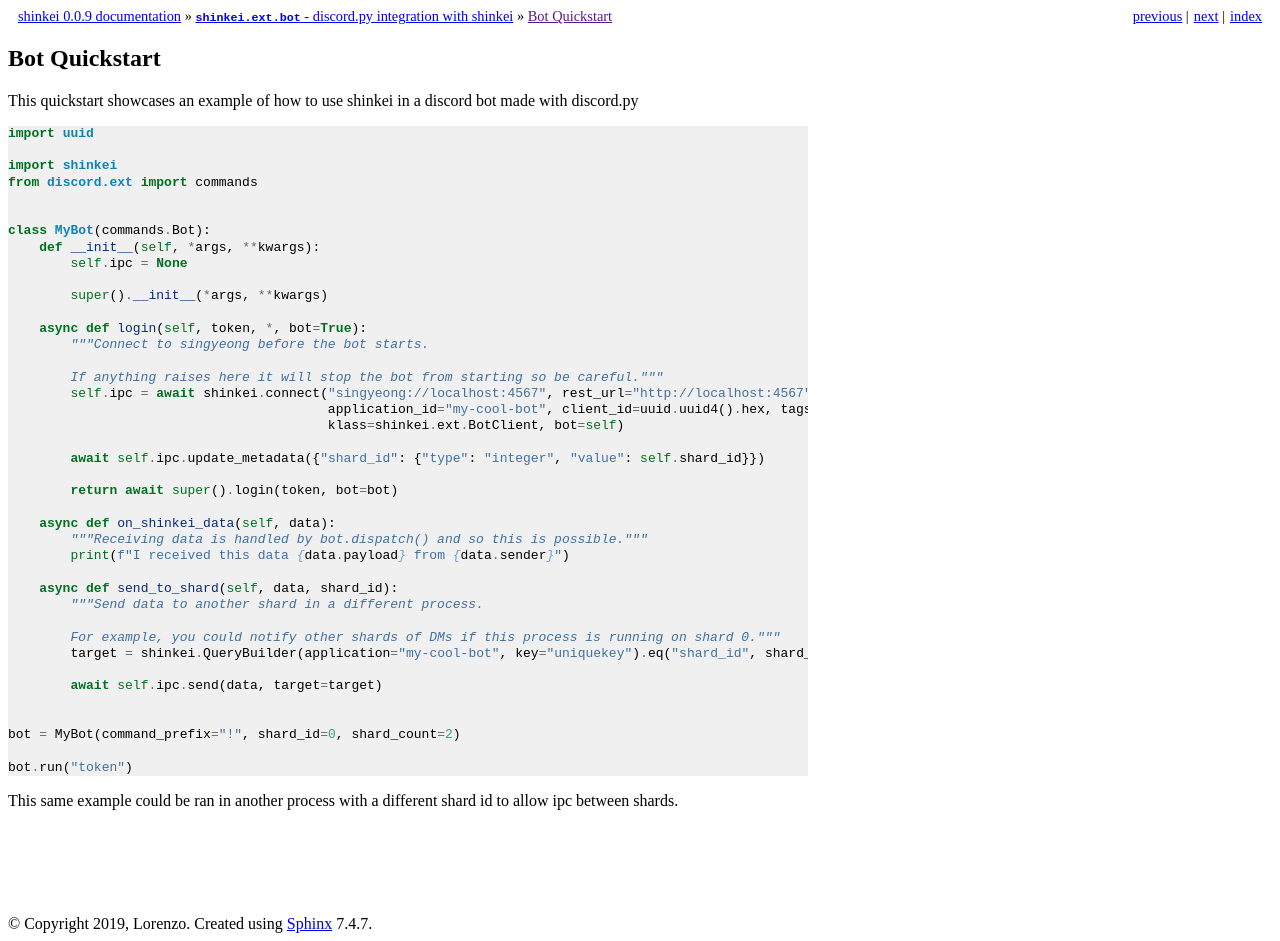
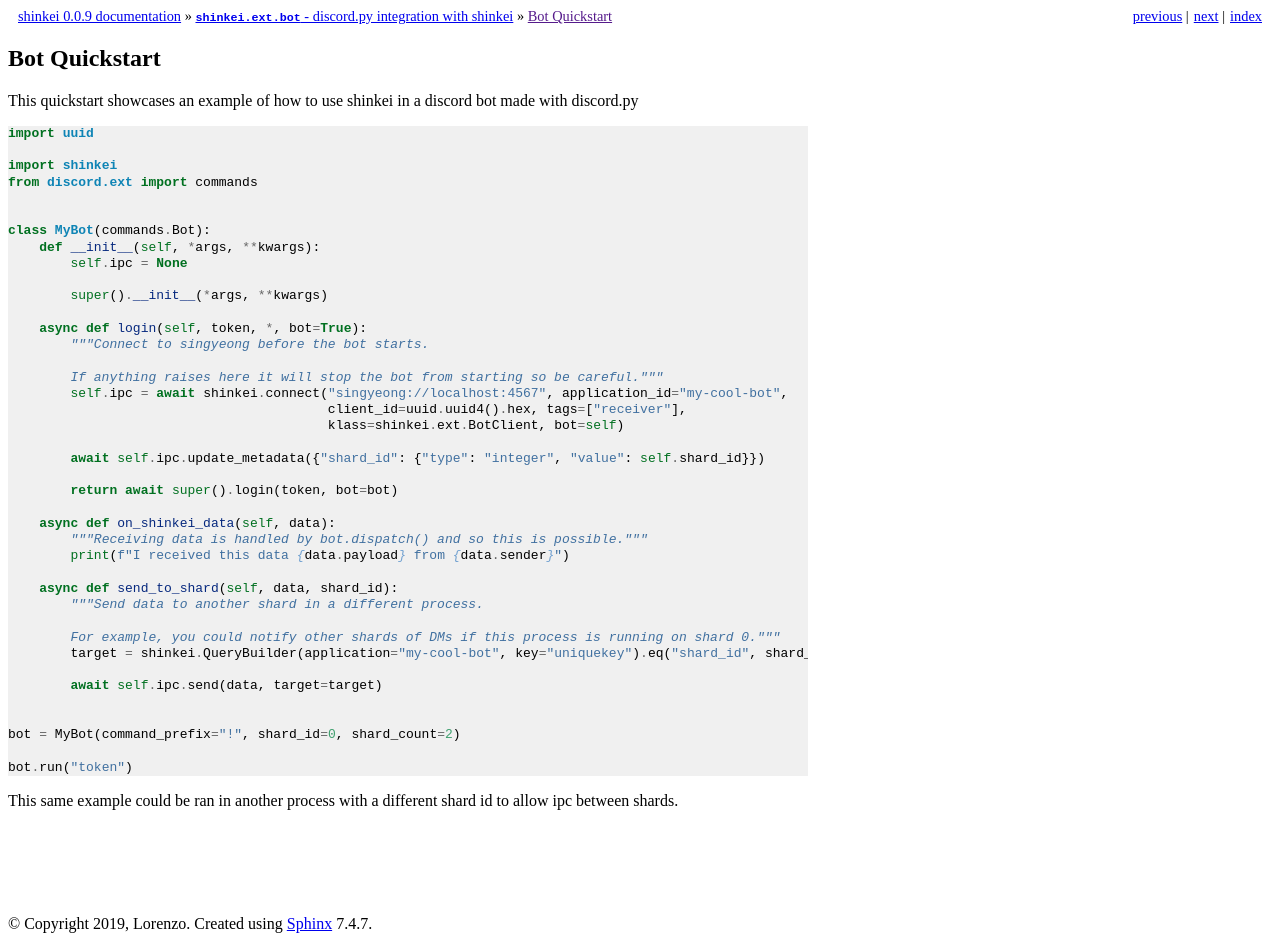
Before and after one commit to PendragonLore/shinkei, a Sphinx documentation site: the page built from docs/ext/bot/quickstart.rst, in a window 1280 px wide. Built offline with Sphinx 7.4.7, drawn with Linux system fonts in a browser that asks for light colours; the version number is read from the project's files by our own code.

Commit message:
Fixup the quickstart examples.

```diff
--- a/docs/ext/bot/quickstart.rst
+++ b/docs/ext/bot/quickstart.rst
@@ -22,8 +22,8 @@ This quickstart showcases an example of how to use shinkei in a discord bot made
             """Connect to singyeong before the bot starts.
 
             If anything raises here it will stop the bot from starting so be careful."""
-            self.ipc = await shinkei.connect("singyeong://localhost:4567", rest_url="http://localhost:4567",
-                                             application_id="my-cool-bot", client_id=uuid.uuid4().hex, tags=["receiver"],
+            self.ipc = await shinkei.connect("singyeong://localhost:4567", application_id="my-cool-bot",
+                                             client_id=uuid.uuid4().hex, tags=["receiver"],
                                              klass=shinkei.ext.BotClient, bot=self)
 
             await self.ipc.update_metadata({"shard_id": {"type": "integer", "value": self.shard_id}})
--- a/docs/quickstart.rst
+++ b/docs/quickstart.rst
@@ -42,8 +42,8 @@ Receiver:
 
     async def main():
         # async context manager so as soon as the program exists it will close the connection
-        async with shinkei.connect("singyeong://localhost:4567",
-                                   application_id="my-cool-app", client_id=uuid.uuid4().hex, tags=["receiver"]) as conn:
+        async with shinkei.connect("singyeong://localhost:4567", application_id="my-cool-app",
+                                   client_id=uuid.uuid4().hex, tags=["receiver"]) as conn:
             # set some basic metadata for routing purposes
             await conn.update_metadata({"receiver_id": {"type": "integer", "value": 1}})
 
```
Also changed, not shown: 1 other file.
